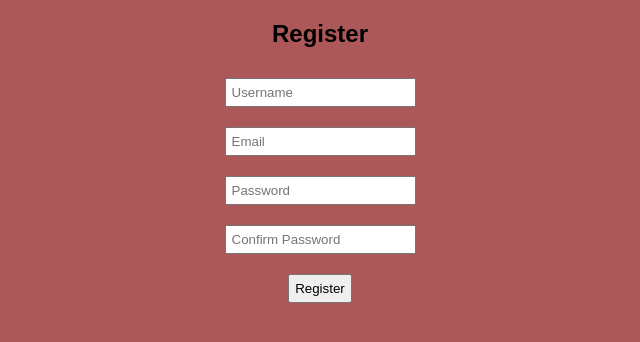
After one commit to edgarsgerulis/AtraduM-jaslapa, a PHP site: page /Register.html in a window 1280 px wide. The commit adds this page. Shown: the top 342 px of the page, without its empty margins (320-960 px from the left). Run offline with PHP 8.4, Linux system fonts and the light colour scheme.

Commit message:
Cool thing

```diff
--- a/Index.html
+++ b/Index.html
@@ -5,6 +5,7 @@
   <link rel="stylesheet" type="text/css" href="main.css">
 </head>
 <body>
+  <a class="logout-button" href="mainlogin.html">Log out</a>
   <header>
     <h1>Atradu!</h1>
   </header>
--- a/about.html
+++ b/about.html
@@ -5,6 +5,7 @@
   <link rel="stylesheet" type="text/css" href="main.css">
 </head>
 <body>
+  <a class="logout-button" href="mainlogin.html">Log out</a>
   <header>
     <h1>Atradu!</h1>
   </header>
--- a/contact.html
+++ b/contact.html
@@ -5,6 +5,7 @@
   <link rel="stylesheet" type="text/css" href="main.css">
 </head>
 <body>
+  <a class="logout-button" href="mainlogin.html">Log out</a>
   <header>
     <h1>Atradu!</h1>
   </header>
--- a/main.css
+++ b/main.css
@@ -3,7 +3,6 @@ body {
     margin: 0;
     padding: 0;
     background-color: #ad5858;
-    position:relative;
   }
 
   header, nav, main, footer {
@@ -48,3 +47,11 @@ body {
     text-align: n;
     padding-bottom: 20px;
   }
+  .logout-button {
+    position: absolute;
+    font-size: larger;
+    top: 10px;
+    right: 10px;
+    background-color:  #333;
+    color:white;
+  }
--- /dev/null
+++ b/register.html
@@ -0,0 +1,43 @@
+<!DOCTYPE html>
+<html lang="en">
+<head>
+    <meta charset="UTF-8">
+    <meta name="viewport" content="width=device-width, initial-scale=1.0">
+    <title>Register</title>
+    <link rel="stylesheet" type="text/css" href="main.css">
+    <style>
+        body {
+            font-family: Arial, sans-serif;
+            text-align: center;
+        }
+        input {
+            margin: 10px;
+            padding: 5px;
+        }
+    </style>
+</head>
+<body>
+    <h2>Register</h2>
+    <form id="registerForm">
+        <input type="text" id="username" placeholder="Username" required><br>
+        <input type="email" id="email" placeholder="Email" required><br>
+        <input type="password" id="password" placeholder="Password" required><br>
+        <input type="password" id="confirmPassword" placeholder="Confirm Password" required><br>
+        <input type="submit" value="Register">
+    </form>
+
+    <script>
+        document.getElementById('registerForm').addEventListener('submit', function(event) {
+            event.preventDefault();
+            var username = document.getElementById('username').value;
+            var email = document.getElementById('email').value;
+            var password = document.getElementById('password').value;
+            var confirmPassword = document.getElementById('confirmPassword').value;
+
+            // Here you can add your logic to validate the form fields
+            // For simplicity, let's just show an alert with the entered credentials
+            alert('Username: ' + username + '\nEmail: ' + email + '\nPassword: ' + password + '\nConfirm Password: ' + confirmPassword);
+        });
+    </script>
+</body>
+</html>
```
Also changed, not shown: login.html (added, +40 -0 lines), mainlogin.html (added, +47 -0 lines).
